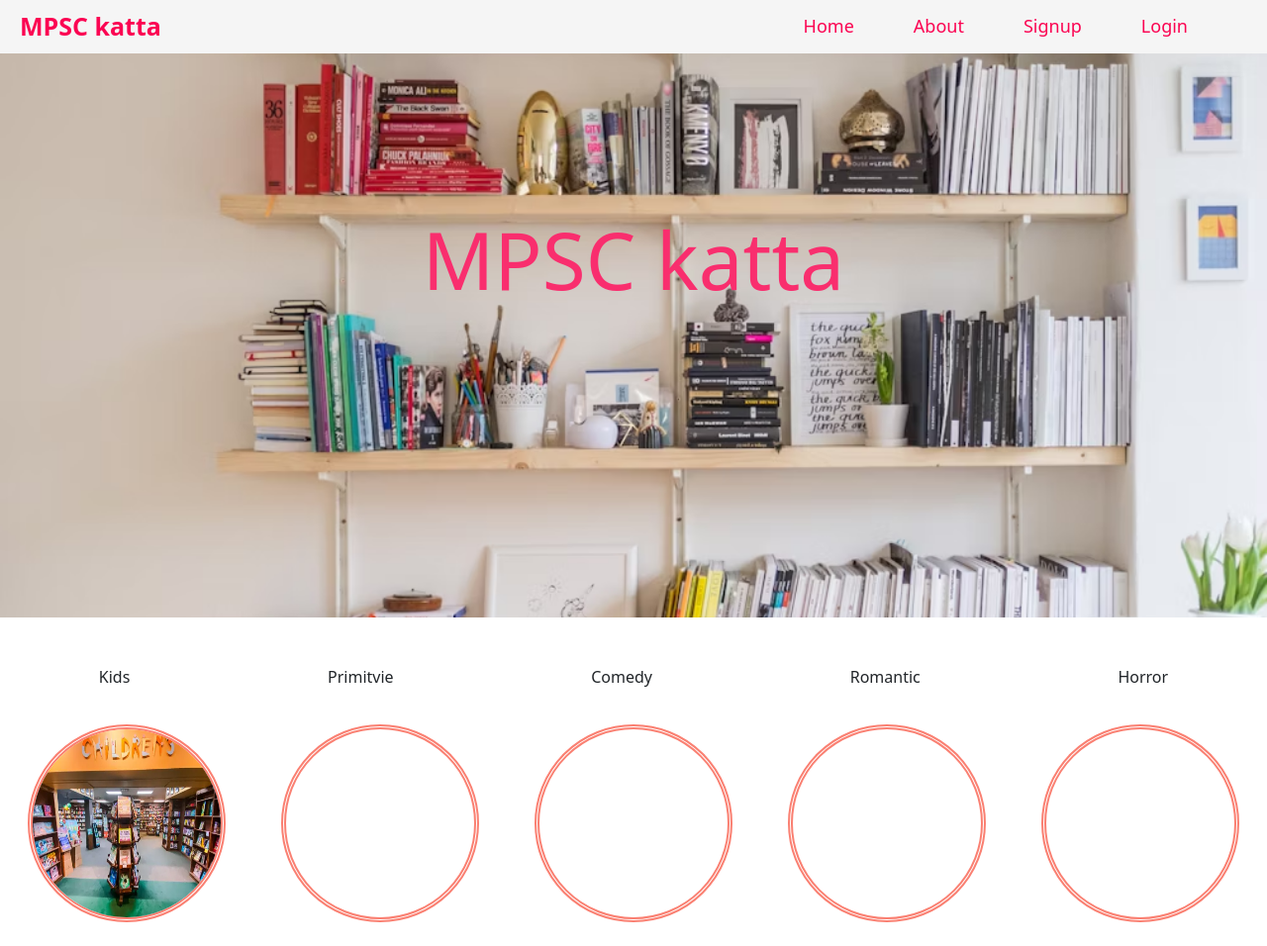
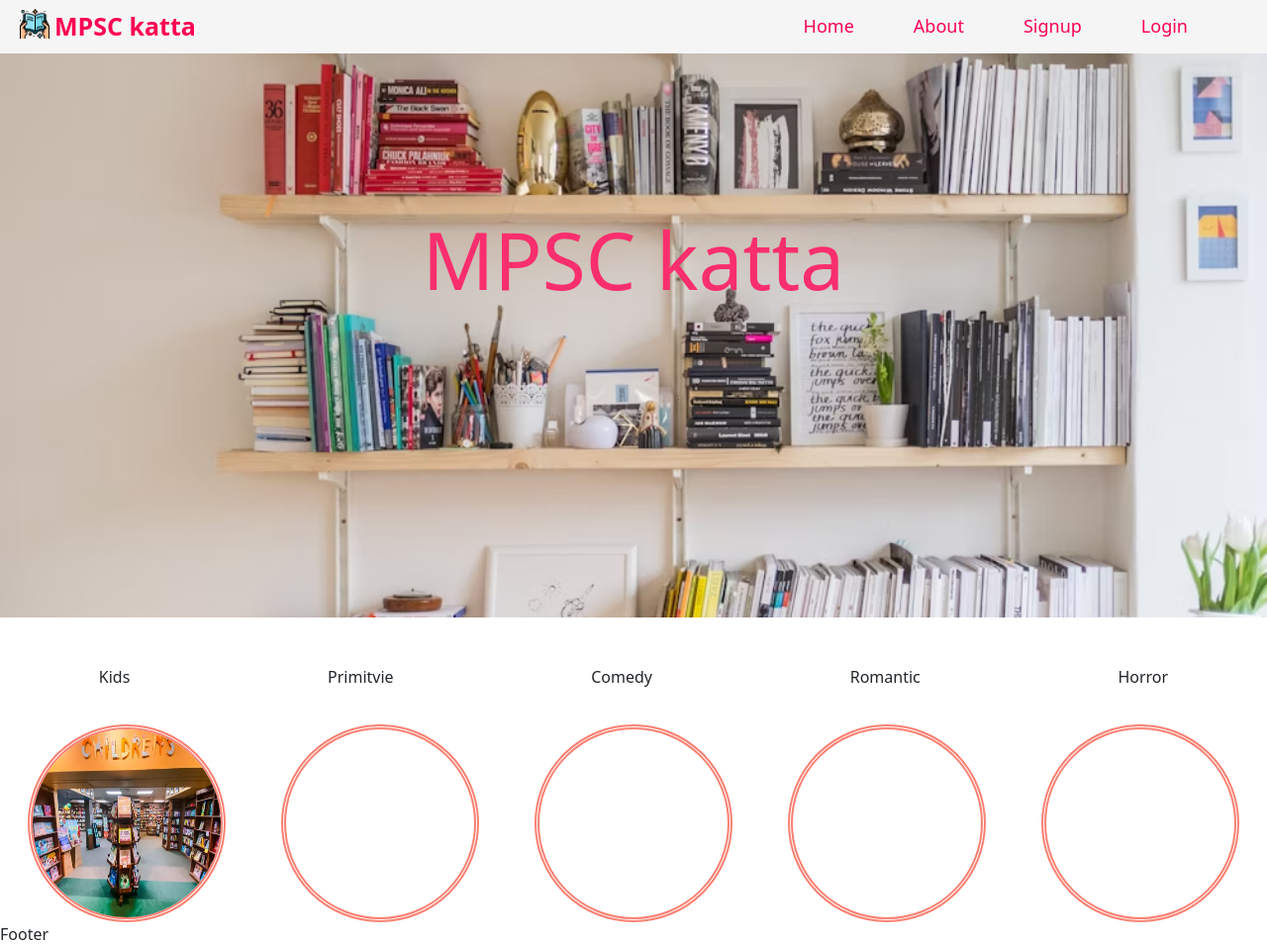
Before and after one commit to shwetapund/readers-marketplace, a React app in the folder client/: page / in a window 1280 px wide. Shown: the whole page at 99% size. Before the commit the page ends 932 px from the top, so only its background shows below. Built offline with nearby package versions, Linux system fonts and the light colour scheme.

Commit message:
logo fixed in Navbar

```diff
--- /dev/null
+++ b/client/src/components/Footer/Footer.js
@@ -0,0 +1,9 @@
+import React from 'react'
+
+function Footer() {
+  return (
+    <div>Footer</div>
+  )
+}
+
+export default Footer
--- a/client/src/components/Navbar/Navbar.css
+++ b/client/src/components/Navbar/Navbar.css
@@ -1,6 +1,5 @@
 .navbar{
     background-color:whitesmoke;
-
     padding: 15px;
     display: flex;
     justify-content: space-between;
@@ -57,7 +56,7 @@
 }
 .navbar-logo{
     height: 30px;
-    position:relative;
-    top:5px;
-
+    position: relative;
+    bottom: 5px;
+    margin-right: 5px;
 }
--- a/client/src/components/Navbar/Navbar.js
+++ b/client/src/components/Navbar/Navbar.js
@@ -1,7 +1,7 @@
 import React, { useEffect, useState } from 'react';
 import './Navbar.css';
 import {Link} from 'react-router-dom';
-
+import logo from "./../../assets/reading-book.png";
 
 function Navbar() {
 
@@ -10,7 +10,9 @@ function Navbar() {
     <div className='navbar'>
           <div>
             <Link to="/" className='navbar-brand '>
-            <img src='' className='navbar-logo '/>MPSC katta</Link>
+            <img src={logo} className='navbar-logo'/>
+            {/* <img src={logo} className=''/> */}
+            MPSC katta</Link>
           </div>
           <div className='navbar-links-container'>
             <Link to="/" className='navbar-link'>Home</Link>
--- a/client/src/views/Home/Home.js
+++ b/client/src/views/Home/Home.js
@@ -3,6 +3,7 @@ import Navbar from '../../components/Navbar/Navbar';
 import './Home.css';
 import homeImg from "./../../assets/home-img.jpg";
 import children from "./../../assets/childrens.jpg";
+import Footer from '../../components/Footer/Footer';
 
 function Home()
 {
@@ -32,7 +33,7 @@ function Home()
         <div className='category'></div>
       </div>
 
-
+      <Footer/>
     </>
   )
 }
```
Also changed, not shown: client/src/assets/reading-book.png (added), client/src/components/Footer/footer.css (added).
